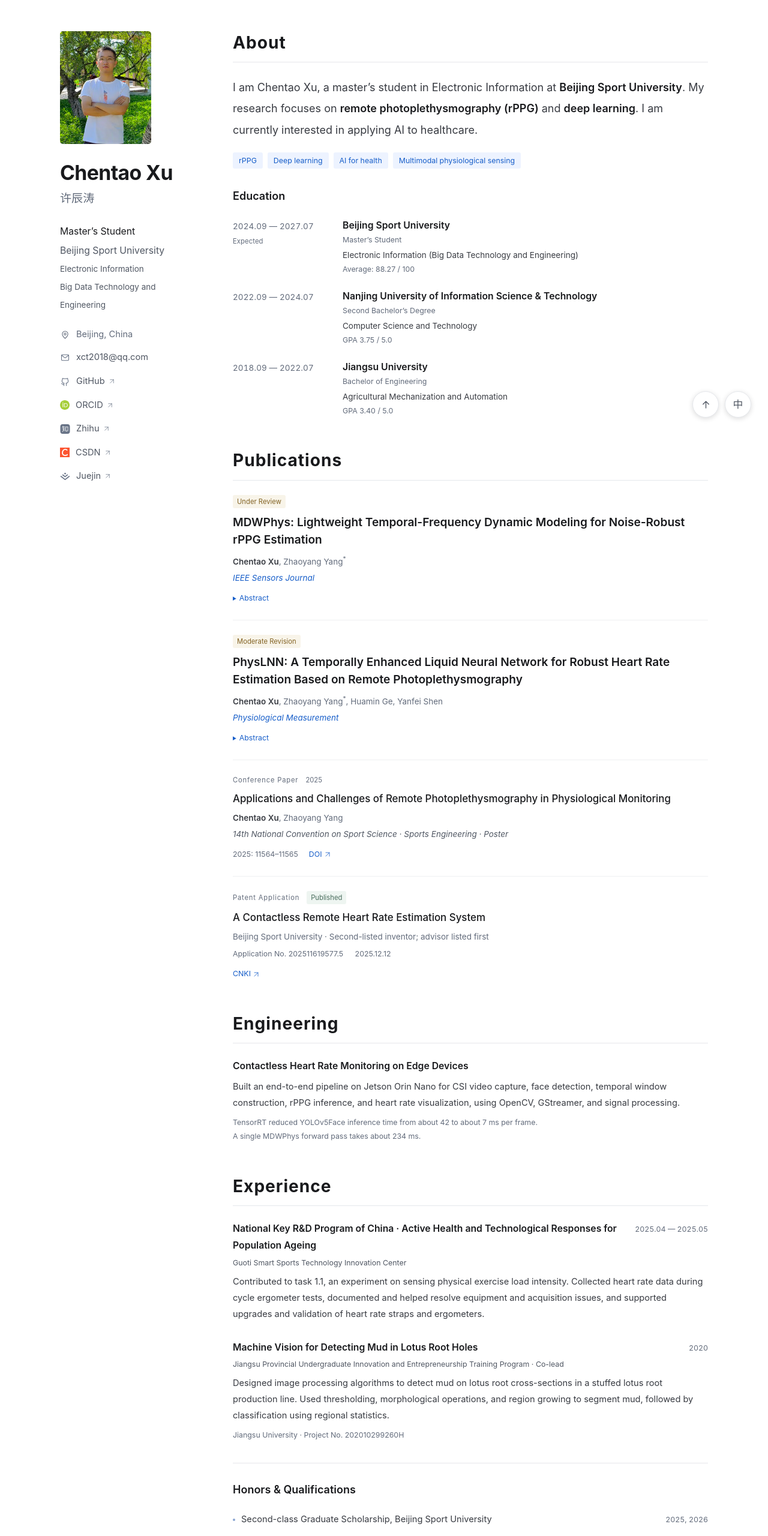
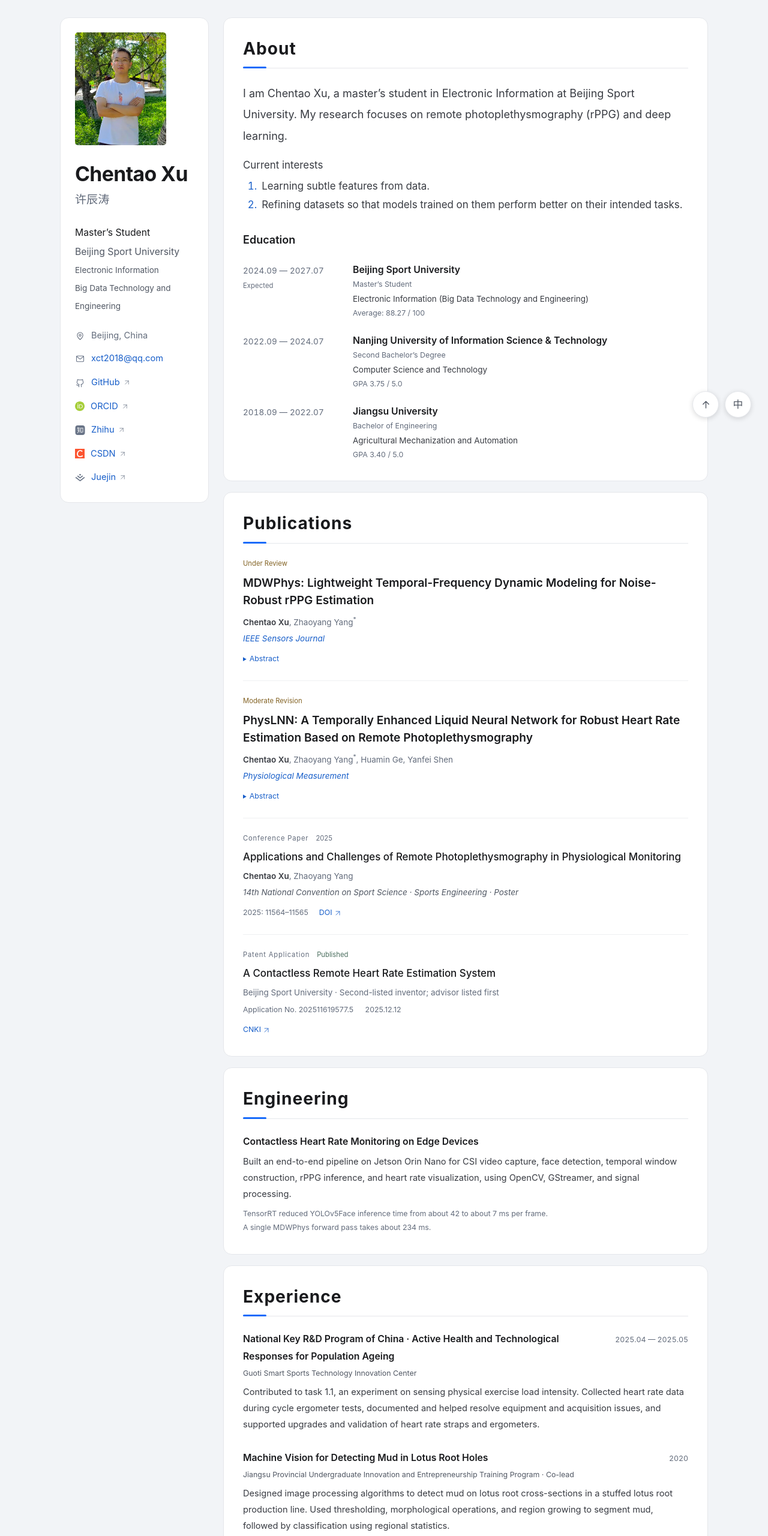
Before and after one commit to tao355667/tao355667.github.io, a plain HTML site: page index.html in a window 1280 px wide. Shown: the part 80-2640 px from the top of the page at 60% size. Drawn offline with Linux system fonts and the light colour scheme.

Commit message:
Restyle the public homepage and present the new research interests as text

```diff
--- a/assets/i18n.js
+++ b/assets/i18n.js
@@ -12,10 +12,10 @@ const chineseTranslations = {
   "zhihu": "知乎",
   "juejin": "掘金",
   "about": "关于我",
-  "intro": "我是许辰涛，目前在<strong>北京体育大学</strong>攻读电子信息硕士学位，研究方向为<strong>远程光电容积脉搏波描记（rPPG）</strong>与<strong>深度学习</strong>。目前的兴趣是 AI 在健康领域的应用。",
-  "interest.deepLearning": "深度学习",
-  "interest.health": "医疗健康人工智能",
-  "interest.multimodal": "多模态生理感知",
+  "intro": "我是许辰涛，目前在北京体育大学攻读电子信息硕士学位，研究方向为远程光电容积脉搏波描记（rPPG）与深度学习。",
+  "interest.title": "目前的兴趣",
+  "interest.features": "从数据中学习微弱特征。",
+  "interest.datasets": "对数据集进行精炼，使得用此数据集训练的模型能更好地完成任务。",
   "education": "教育背景",
   "expected": "预计毕业",
   "education.bsu": "北京体育大学 <span class=\"degree\">硕士研究生</span>",
@@ -74,7 +74,6 @@ const attributeTranslations = [
   ['.navigation', 'aria-label', 'Main navigation', '主导航'],
   ['.profile', 'aria-label', 'Profile', '个人资料'],
   ['.portrait', 'alt', 'Portrait of Chentao Xu', '许辰涛的照片'],
-  ['.research-interests', 'aria-label', 'Research interests', '研究方向'],
   ['.floating-actions', 'aria-label', 'Page controls', '页面操作'],
   ['.back-to-top', 'aria-label', 'Back to top', '回到顶部'],
   ['.back-to-top', 'title', 'Back to top', '回到顶部'],
@@ -101,8 +100,8 @@ function setLanguage(language) {
     ? (chinese ? '页面未找到 · 许辰涛' : 'Page Not Found · Chentao Xu')
     : (chinese ? '许辰涛 · 学术主页' : 'Chentao Xu · Academic Homepage');
   const description = chinese
-    ? '许辰涛，北京体育大学电子信息硕士研究生。研究方向为远程光电容积脉搏波描记（rPPG）与深度学习，目前关注 AI 在健康领域的应用。'
-    : 'Chentao Xu, a master’s student at Beijing Sport University, researching remote photoplethysmography (rPPG), deep learning, and AI applications in healthcare.';
+    ? '许辰涛，北京体育大学电子信息硕士研究生。研究方向为远程光电容积脉搏波描记（rPPG）与深度学习，目前关注从数据中学习微弱特征，以及通过精炼数据集提升模型在目标任务上的表现。'
+    : 'Chentao Xu studies remote photoplethysmography (rPPG) and deep learning at Beijing Sport University. His interests include learning subtle features from data and refining training datasets.';
   document.querySelector('meta[name="description"]')?.setAttribute('content', description);
   document.querySelector('meta[property="og:title"]')?.setAttribute('content', document.title);
   document.querySelector('meta[property="og:description"]')?.setAttribute('content', description);
--- a/assets/palette.css
+++ b/assets/palette.css
@@ -1,5 +1,7 @@
 :root {
   color-scheme: light;
+  --home-canvas: #f2f4f7;
+  --home-panel: #ffffff;
   --page: #ffffff;
   --ink: #191a1d;
   --body: #383b42;
@@ -13,12 +15,9 @@
   --navigation: #535965;
   --secondary: #505763;
   --icon: #697487;
-  --tag-text: #175ec9;
   --tag-surface: #edf3ff;
   --review-text: #826223;
-  --review-surface: #f8f4e9;
   --published-text: #486c5c;
-  --published-surface: #eef5f1;
   --publication-title: #191a1d;
   --summary-rule: #90b7ff;
   --list-marker: #8aa5d1;
@@ -30,6 +29,8 @@
 @media screen and (prefers-color-scheme: dark) {
   :root:not([data-theme="light"]):not([data-theme="dark"]) {
     color-scheme: dark;
+    --home-canvas: #141518;
+    --home-panel: #202126;
     --page: #1a1b1f;
     --ink: #f4f5f6;
     --body: #d0d1d6;
@@ -43,12 +44,9 @@
     --navigation: #c0c4ce;
     --secondary: #b4bbc8;
     --icon: #9aa4b7;
-    --tag-text: #82aaff;
     --tag-surface: #202e48;
     --review-text: #ddc38b;
-    --review-surface: #373124;
     --published-text: #a9cfba;
-    --published-surface: #24372e;
     --publication-title: #f4f5f6;
     --summary-rule: #476bad;
     --list-marker: #7594c9;
@@ -60,6 +58,8 @@
 @media screen {
   :root[data-theme="dark"] {
     color-scheme: dark;
+    --home-canvas: #141518;
+    --home-panel: #202126;
     --page: #1a1b1f;
     --ink: #f4f5f6;
     --body: #d0d1d6;
@@ -73,12 +73,9 @@
     --navigation: #c0c4ce;
     --secondary: #b4bbc8;
     --icon: #9aa4b7;
-    --tag-text: #82aaff;
     --tag-surface: #202e48;
     --review-text: #ddc38b;
-    --review-surface: #373124;
     --published-text: #a9cfba;
-    --published-surface: #24372e;
     --publication-title: #f4f5f6;
     --summary-rule: #476bad;
     --list-marker: #7594c9;
--- a/assets/style.css
+++ b/assets/style.css
@@ -48,9 +48,15 @@ strong { color: var(--ink); font-weight: 600; }
 .nav-link { position: relative; display: flex; align-items: center; color: var(--navigation); font-size: 0.875rem; white-space: nowrap; }
 .nav-link:hover, .nav-link.is-active { color: var(--accent); text-decoration: none; }
 .nav-link.is-active::after { content: ""; position: absolute; height: 3px; border-radius: 3px; background: var(--brand); bottom: -1px; left: 0; right: 0; }
-.page-layout { display: grid; grid-template-columns: 220px minmax(0, 1fr); gap: 68px; max-width: 1136px; margin: 0 auto; padding: 55px 28px calc(96px + env(safe-area-inset-bottom, 0px)); }
+.page-layout { display: grid; grid-template-columns: 248px minmax(0, 1fr); gap: 24px; max-width: 1136px; margin: 0 auto; padding: 32px 28px calc(96px + env(safe-area-inset-bottom, 0px)); }
 .page-layout main > .section:last-child { margin-bottom: 0; }
-.profile { align-self: start; position: static; top: 121px; }
+.profile { align-self: start; position: static; top: 108px; }
+@media screen {
+  #top { background: var(--home-canvas); }
+  .profile, .section { border: 1px solid var(--line); border-radius: 14px; background: var(--home-panel); }
+  .profile { padding: 24px; }
+  .section { padding: clamp(20px, 2.6vw, 32px); }
+}
 .profile.is-sticky { position: sticky; }
 .portrait { width: 152px; height: 188px; display: block; border-radius: 5px; object-fit: cover; object-position: center; background: var(--surface); }
 .profile h1 { color: var(--ink); font-family: var(--sans); font-weight: 700; font-size: 1.875rem; line-height: 1.4; letter-spacing: -.6px; margin-top: 24px; }
@@ -63,8 +69,8 @@ strong { color: var(--ink); font-weight: 600; }
 .profile-details { font-size: 0.8125rem; }
 .profile-location { display: flex; align-items: center; gap: 10px; margin-top: 22px; color: var(--muted); }
 .profile-location .icon { width: 16px; height: 16px; }
-.contact-links { list-style: none; padding: 0; margin: 11px 0 23px; display: grid; gap: 9px; }
-.contact-links a { display: inline-flex; align-items: center; gap: 10px; color: var(--secondary); }
+.contact-links { list-style: none; padding: 0; margin: 11px 0 0; display: grid; gap: 9px; }
+.contact-links a { display: inline-flex; align-items: center; gap: 10px; color: var(--accent); }
 .contact-links a:hover { color: var(--accent); }
 .contact-links .icon { color: var(--icon); width: 16px; height: 16px; }
 .contact-links .external-icon { width: 11px; height: 11px; flex-basis: 11px; margin-left: -4px; }
@@ -74,13 +80,18 @@ main { min-width: 0; }
 .privacy-note { color: var(--muted); font-size: 0.75rem; line-height: 1.7; }
 #visit-check { display: none; }
 #visit-check:target { display: block; margin: 0; padding: 12px 24px; background: var(--surface); color: var(--ink); }
-.section { margin-bottom: 52px; scroll-margin-top: 5px; }
+.section { margin-bottom: 18px; scroll-margin-top: 5px; }
 .section-heading { display: flex; align-items: baseline; gap: 15px; padding-bottom: 12px; border-bottom: 1px solid var(--line); margin-bottom: 24px; }
-.section-heading h2 { color: var(--ink); font-family: var(--sans); font-size: 1.5625rem; line-height: 1.4; font-weight: 700; letter-spacing: 1px; }
+.section-heading h2 { position: relative; color: var(--ink); font-family: var(--sans); font-size: 1.5625rem; line-height: 1.4; font-weight: 700; letter-spacing: 1px; }
+@media screen {
+  .section-heading h2::after { content: ""; position: absolute; left: 0; bottom: -13px; width: 1.4em; height: 3px; border-radius: 2px; background: var(--brand); }
+}
 .about-section > p { margin-bottom: 12px; }
 .intro { font-size: 1rem; line-height: 1.95; }
-.research-interests { list-style: none; display: flex; flex-wrap: wrap; gap: 8px; margin: 20px 0 29px; padding: 0; }
-.research-interests li { color: var(--tag-text); background: var(--tag-surface); padding: 2px 10px; border-radius: 3px; font-size: 0.6875rem; line-height: 1.9; }
+.about-section > .interest-heading { margin: 16px 0 4px; }
+.interest-list { margin: 0 0 26px; padding-inline-start: 1.65em; }
+.interest-list li { padding-inline-start: .2em; }
+.interest-list li::marker { color: var(--accent); font-variant-numeric: tabular-nums; }
 .subsection-heading { color: var(--ink); font-size: 1rem; font-weight: 600; margin-bottom: 20px; }
 .education-list { display: grid; gap: 21px; }
 .education-item { display: grid; grid-template-columns: 160px minmax(0, 1fr); gap: 23px; }
@@ -96,9 +107,9 @@ main { min-width: 0; }
 .publication:last-child { padding-bottom: 0; margin-bottom: 0; border-bottom: 0; }
 .publication-meta { display: flex; flex-wrap: wrap; align-items: center; gap: 12px; margin-bottom: 9px; font-size: 0.625rem; line-height: 1.6; }
 .publication-type { color: var(--muted); letter-spacing: .8px; }
-.status { display: inline-block; padding: 2px 7px; border-radius: 3px; font-size: 0.625rem; }
-.status-review { color: var(--review-text); background: var(--review-surface); }
-.status-published { color: var(--published-text); background: var(--published-surface); }
+.status { font-size: 0.625rem; }
+.status-review { color: var(--review-text); }
+.status-published { color: var(--published-text); }
 .publication-year { color: var(--muted); }
 .publication h3 { font-size: 1.0625rem; font-family: var(--sans); line-height: 1.55; font-weight: 600; color: var(--publication-title); margin-bottom: 7px; }
 .publication h3 { overflow-wrap: break-word; }
@@ -146,9 +157,10 @@ sup { font-size: 0.5625rem; }
 .floating-button .icon { width: 19px; height: 19px; flex-basis: 19px; stroke-width: 1.7; }
 .floating-language-toggle:lang(zh) .floating-language-label { font-size: 0.9375rem; font-weight: 500; }
 [data-page="not-found"] main { padding-bottom: calc(96px + env(safe-area-inset-bottom, 0px)); }
-@media (min-width: 1500px) { .masthead-inner, .page-layout { max-width: 1190px; } .page-layout { gap: 82px; } }
+@media (min-width: 1500px) { .masthead-inner, .page-layout { max-width: 1190px; } }
 @media (max-width: 1000px) {
-  .page-layout { grid-template-columns: 195px minmax(0, 1fr); gap: 40px; padding-top: 40px; }
+  .page-layout { grid-template-columns: 220px minmax(0, 1fr); gap: 16px; padding-top: 24px; }
+  .profile { padding: 18px; }
   .navigation { gap: 23px; }
   .education-item { grid-template-columns: 142px minmax(0, 1fr); gap: 13px; }
   .degree { display: block; margin: 1px 0 0; }
@@ -163,8 +175,8 @@ sup { font-size: 0.5625rem; }
   .nav-link { font-size: 0.75rem; }
 }
 @media (max-width: 760px) {
-  .page-layout { display: block; padding: 30px 23px calc(96px + env(safe-area-inset-bottom, 0px)); max-width: 650px; }
-  .profile { position: static; padding-bottom: 30px; margin-bottom: 33px; border-bottom: 1px solid var(--line); }
+  .page-layout { display: block; padding: 16px 12px calc(96px + env(safe-area-inset-bottom, 0px)); max-width: 650px; }
+  .profile { position: static; margin-bottom: 12px; }
   .profile-intro { display: flex; align-items: center; gap: 23px; }
   .portrait { width: 108px; height: 140px; flex-shrink: 0; }
   .profile h1 { margin-top: 0; font-size: 1.6875rem; }
@@ -177,13 +189,12 @@ sup { font-size: 0.5625rem; }
   .contact-links { display: flex; flex-wrap: wrap; gap: 7px 17px; margin: 0; font-size: 0.6875rem; }
   .contact-links a { gap: 6px; }
   .contact-links .icon { width: 14px; height: 14px; flex-basis: 14px; }
-  .section { margin-bottom: 40px; }
+  .section { margin-bottom: 12px; padding: 20px 18px; }
   .section-heading { margin-bottom: 20px; gap: 12px; }
   .section-heading h2 { font-size: 1.4375rem; }
   .intro { font-size: 0.9375rem; }
   .about-section > p { font-size: 0.875rem; }
-  .research-interests { gap: 6px; margin: 18px 0 26px; }
-  .research-interests li { font-size: 0.625rem; padding: 2px 8px; }
+  .interest-list { font-size: 0.875rem; }
   .education-item { grid-template-columns: 128px minmax(0, 1fr); gap: 14px; }
   .education-date { font-size: 0.625rem; }
   .education-item h4 { font-size: 0.8125rem; }
@@ -206,7 +217,7 @@ sup { font-size: 0.5625rem; }
   .site-name { font-size: 1.125rem; }
   .header-controls { gap: 6px; }
   .control-button { height: 26px; padding-right: 5px; padding-left: 5px; font-size: 0.625rem; }
-  .page-layout { padding-right: 18px; padding-left: 18px; }
+  .page-layout { padding-right: 10px; padding-left: 10px; }
   .profile-intro { gap: 16px; }
   .profile h1 { font-size: 1.5625rem; }
   .portrait { width: 94px; height: 128px; }
@@ -227,6 +238,7 @@ sup { font-size: 0.5625rem; }
   .page-layout { padding: 0; display: grid; grid-template-columns: 155px 1fr; gap: 30px; }
   [data-page="not-found"] main { padding-bottom: 32px; }
   .profile, .profile.is-sticky { position: static; }
+  .profile, .section { padding: 0; }
   .portrait { width: 110px; height: 145px; }
   .profile h1 { font-size: 1.5rem; }
   .section { margin-bottom: 28px; }
--- a/index.html
+++ b/index.html
@@ -7,19 +7,19 @@
   <meta name="theme-color" content="#ffffff" media="(prefers-color-scheme: light)">
   <meta name="theme-color" content="#1a1b1f" media="(prefers-color-scheme: dark)">
   <title>Chentao Xu · Academic Homepage</title>
-  <meta name="description" content="Chentao Xu, a master’s student at Beijing Sport University, researching remote photoplethysmography (rPPG), deep learning, and AI applications in healthcare.">
+  <meta name="description" content="Chentao Xu studies remote photoplethysmography (rPPG) and deep learning at Beijing Sport University. His interests include learning subtle features from data and refining training datasets.">
   <link rel="canonical" href="https://tao355667.github.io/">
   <meta property="og:type" content="profile">
   <meta property="og:title" content="Chentao Xu · Academic Homepage">
-  <meta property="og:description" content="Beijing Sport University · rPPG, deep learning, and AI for health">
+  <meta property="og:description" content="Chentao Xu studies remote photoplethysmography (rPPG) and deep learning at Beijing Sport University. His interests include learning subtle features from data and refining training datasets.">
   <meta property="og:url" content="https://tao355667.github.io/">
   <meta property="og:image" content="https://tao355667.github.io/assets/images/chentao-xu.jpg?v=2">
   <link rel="icon" type="image/svg+xml" sizes="any" href="assets/favicon.svg?v=2">
   <script async src="assets/visit.js?v=3"></script>
   <script src="assets/theme.js?v=4"></script>
-  <link rel="stylesheet" href="assets/palette.css?v=1">
-  <link rel="stylesheet" href="assets/style.css?v=7">
-  <script src="assets/i18n.js?v=5" defer></script>
+  <link rel="stylesheet" href="assets/palette.css?v=2">
+  <link rel="stylesheet" href="assets/style.css?v=8">
+  <script src="assets/i18n.js?v=6" defer></script>
   <script src="assets/main.js?v=4" defer></script>
 </head>
 <body id="top">
@@ -96,8 +96,12 @@
     <main id="main">
       <section id="about" class="section about-section" aria-labelledby="about-title">
         <div class="section-heading"><h2 id="about-title" data-i18n="about">About</h2></div>
-        <p class="intro" data-i18n="intro">I am Chentao Xu, a master’s student in Electronic Information at <strong>Beijing Sport University</strong>. My research focuses on <strong>remote photoplethysmography (rPPG)</strong> and <strong>deep learning</strong>. I am currently interested in applying AI to healthcare.</p>
-        <ul class="research-interests" aria-label="Research interests"><li>rPPG</li><li data-i18n="interest.deepLearning">Deep learning</li><li data-i18n="interest.health">AI for health</li><li data-i18n="interest.multimodal">Multimodal physiological sensing</li></ul>
+        <p class="intro" data-i18n="intro">I am Chentao Xu, a master’s student in Electronic Information at Beijing Sport University. My research focuses on remote photoplethysmography (rPPG) and deep learning.</p>
+        <p class="interest-heading" id="interest-title" data-i18n="interest.title">Current interests</p>
+        <ol class="interest-list" aria-labelledby="interest-title">
+          <li data-i18n="interest.features">Learning subtle features from data.</li>
+          <li data-i18n="interest.datasets">Refining datasets so that models trained on them perform better on their intended tasks.</li>
+        </ol>
 
         <h3 class="subsection-heading" data-i18n="education">Education</h3>
         <div class="education-list">
```
Also changed, not shown: 404.html (+3 -3 lines).
